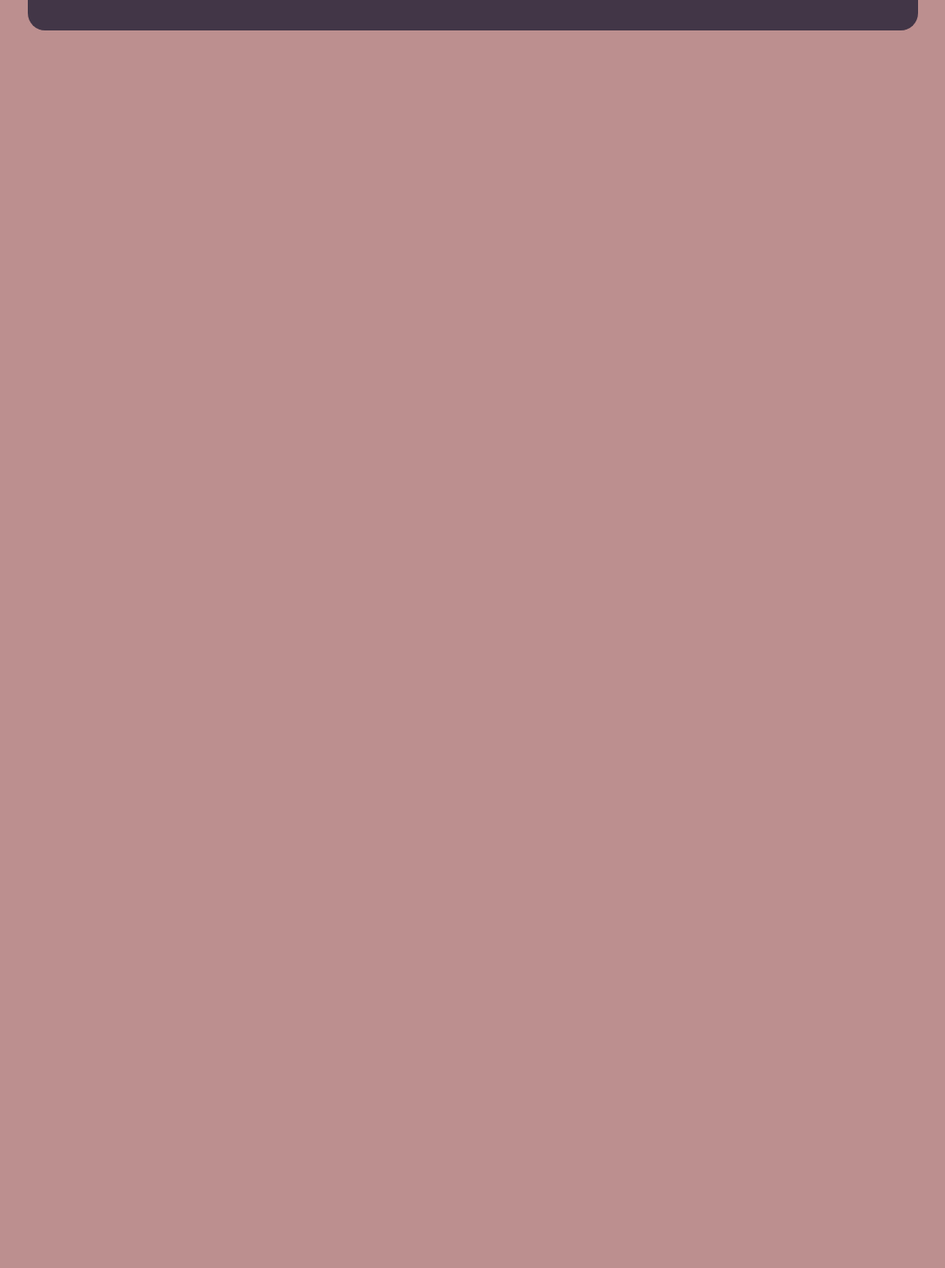
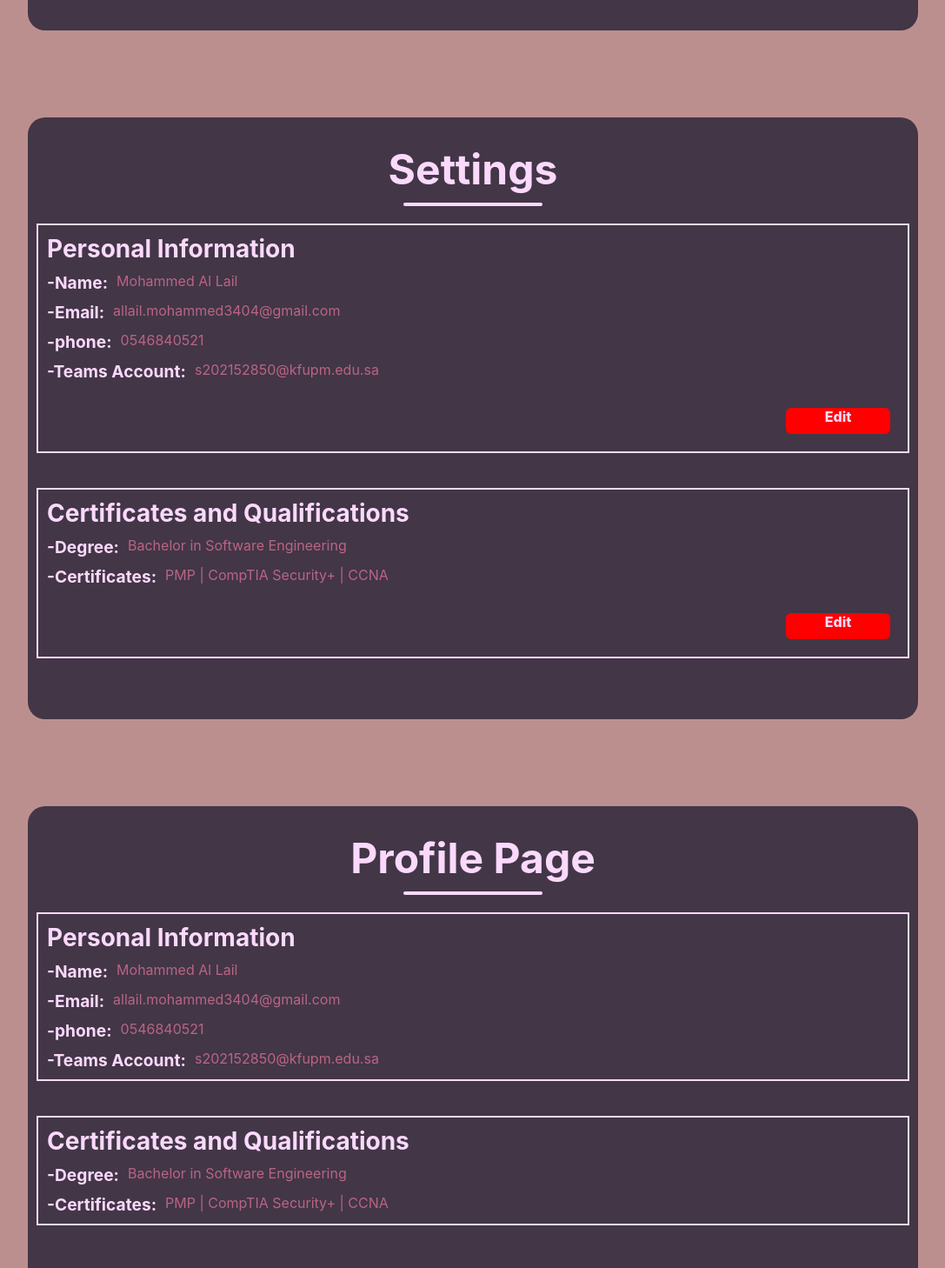
Before and after one commit to HassanAlsadah/SWE363_project, a React (Create React App) app: page / in a window 1280 px wide. Shown: the part 1480-2938 px from the top of the page at 87% size, without its empty margins (96-1183 px from the left). Before the commit the page ends 1615 px from the top, so only its background shows below. Built offline with nearby package versions, Linux system fonts and the light colour scheme.

Commit message:
Finishing Setting and profile pages

```diff
--- a/src/App.js
+++ b/src/App.js
@@ -2,6 +2,8 @@ import logo from './logo.svg';
 import './App.css';
 import LoginPage from './Components/loginPage';
 import SignUpPage from './Components/signupPage';
+import SettingPage from './Components/settingsPage';
+import ProfilePage from './Components/profilePage';
 
 function App() {
   return (
@@ -12,6 +14,10 @@ function App() {
 
           <SignUpPage/>
 
+          <SettingPage/>
+
+          <ProfilePage/>
+
          </div>
 
   );
--- /dev/null
+++ b/src/Components/profilePage.jsx
@@ -0,0 +1,69 @@
+import React from "react";
+
+function ProfilePage(){
+
+    return(
+        <div className="container">
+
+            <div className="header">
+                <div className="text">Profile Page</div>
+                <div className="underline"></div>
+            </div>
+
+
+            <div className="container-info">
+
+                <div className="title">Personal Information</div>
+
+                <div className="one-info">
+                    <div className="info-title">-Name:</div>
+                    <div className="info-answer">Mohammed Al Lail</div>
+                </div>
+
+
+                <div className="one-info">
+                    <div className="info-title">-Email:</div>
+                    <div className="info-answer">allail.mohammed3404@gmail.com</div>
+                </div>
+
+                <div className="one-info">
+                    <div className="info-title">-phone:</div>
+                    <div className="info-answer">0546840521</div>
+                </div>
+
+                <div className="one-info">
+                    <div className="info-title">-Teams Account:</div>
+                    <div className="info-answer">s202152850@kfupm.edu.sa</div>
+                </div>
+
+
+
+
+            </div>   {/* End of personal info section */}
+
+
+            <div className="container-info">
+
+                <div className="title">Certificates and Qualifications</div>
+
+                <div className="one-info">
+                    <div className="info-title">-Degree:</div>
+                    <div className="info-answer">Bachelor in Software Engineering</div>
+                </div>
+
+                <div className="one-info">
+                    <div className="info-title">-Certificates:</div>
+                    <div className="info-answer">PMP | CompTIA Security+ | CCNA</div>
+
+                </div>
+
+
+
+            </div>
+
+
+        </div>
+    )
+}
+
+export default ProfilePage;
--- /dev/null
+++ b/src/Components/settingsPage.css
@@ -0,0 +1,43 @@
+.container-info{
+    display: flex;
+    flex-direction: column;
+    margin: 20px 10px;
+    padding-left: 10px;
+    border: 2px #FBD9FC solid;
+}
+
+.title{
+    font-size: 28px;
+    font-weight: 700;
+    margin: 10px 0px;
+    text-align: start;
+}
+
+.one-info{
+    display: flex;
+    flex-direction: row;
+    gap: 10px;
+    margin-bottom: 10px;
+}
+
+.info-title{
+    font-size: larger;
+    font-weight: 700;
+}
+
+.info-answer{
+    color: rgba(216, 112, 147,0.8);
+}
+
+.edit-btn{
+
+    width: 120px;
+    height: 30px;
+    margin: 20px;
+    border-radius: 6px;
+    align-self: self-end;
+    cursor: pointer;
+    background-color: red;
+    text-align: center;
+    font-weight: 800;
+}
--- /dev/null
+++ b/src/Components/settingsPage.jsx
@@ -0,0 +1,74 @@
+import React from "react";
+import "./settingsPage.css"
+
+function SettingPage(){
+
+
+
+    return(
+
+        <div className="container">
+
+            <div className="header">
+                <div className="text">Settings</div>
+                <div className="underline"></div>
+            </div>
+
+            <div className="container-info">
+
+                <div className="title">Personal Information</div>
+
+                <div className="one-info">
+                    <div className="info-title">-Name:</div>
+                    <div className="info-answer">Mohammed Al Lail</div>
+                </div>
+
+
+                <div className="one-info">
+                    <div className="info-title">-Email:</div>
+                    <div className="info-answer">allail.mohammed3404@gmail.com</div>
+                </div>
+
+                <div className="one-info">
+                    <div className="info-title">-phone:</div>
+                    <div className="info-answer">0546840521</div>
+                </div>
+
+                <div className="one-info">
+                    <div className="info-title">-Teams Account:</div>
+                    <div className="info-answer">s202152850@kfupm.edu.sa</div>
+                </div>
+
+                <div className="edit-btn">Edit</div>
+
+
+            </div>   {/* End of personal info section */}
+
+
+            <div className="container-info">
+
+                <div className="title">Certificates and Qualifications</div>
+
+                <div className="one-info">
+                    <div className="info-title">-Degree:</div>
+                    <div className="info-answer">Bachelor in Software Engineering</div>
+                </div>
+
+                <div className="one-info">
+                    <div className="info-title">-Certificates:</div>
+                    <div className="info-answer">PMP | CompTIA Security+ | CCNA</div>
+
+                </div>
+
+                <div className="edit-btn">Edit</div>
+
+            </div>
+
+
+
+
+        </div>
+    )
+}
+
+export default SettingPage ;
```
